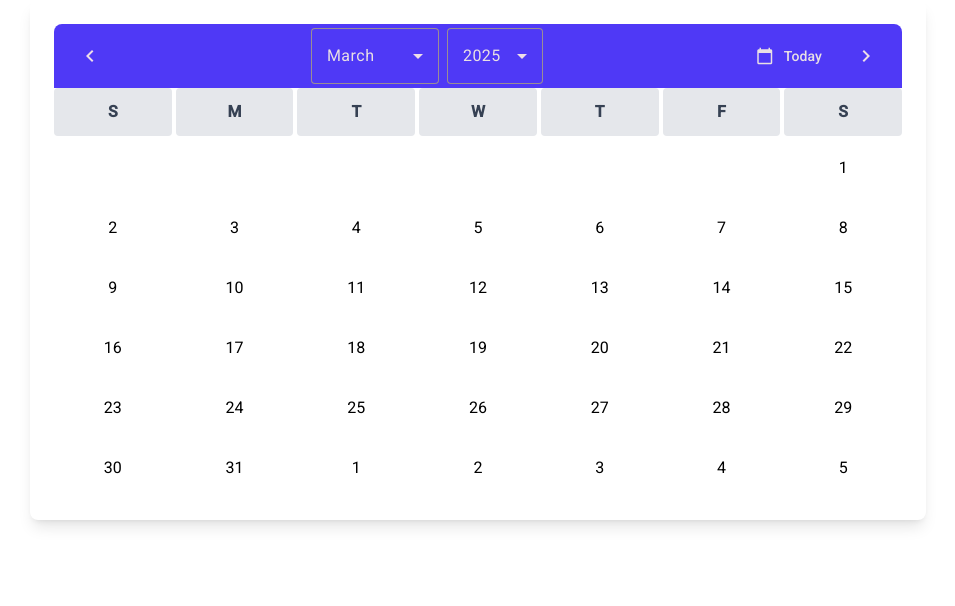
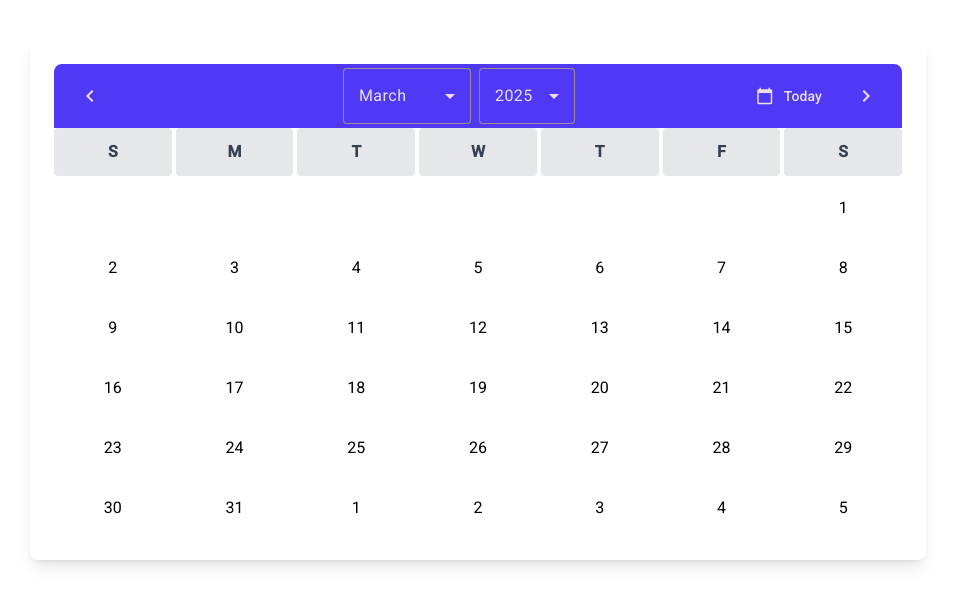
Before and after one commit to Borderliner/ng-calendar-app, an Angular app: page / in a window 1280 px wide. Shown: the top 606 px of the page, without its empty margins (162-1117 px from the left). Built offline with nearby package versions, Linux system fonts and the light colour scheme.

Commit message:
chore: slight visual change + package.json info update

```diff
--- a/src/calendar/calendar.component.html
+++ b/src/calendar/calendar.component.html
@@ -1,11 +1,11 @@
-<div class="container mx-auto p-6 max-w-4xl bg-white shadow-lg rounded-lg">
+<div class="container mx-auto p-6 mt-10 max-w-4xl bg-white shadow-lg rounded-lg">
   <!-- Toolbar -->
   <mat-toolbar class="flex! justify-between! items-center! bg-indigo-600! text-white! rounded-t-lg!">
     <button mat-icon-button (click)="changeMonth(-1)" class="hover:bg-indigo-700 transition-colors">
       <mat-icon>chevron_left</mat-icon>
     </button>
-    <div class="flex space-x-2 mt-5">
-      <mat-form-field appearance="outline" class="w-32">
+    <div class="flex space-x-2 mt-5 relative left-8">
+      <mat-form-field appearance="outline" class="w-32 bg-transparent">
         <mat-select [(ngModel)]="selectedMonth" (selectionChange)="onMonthChange($event.value)">
           <mat-option *ngFor="let month of months" [value]="month">
             {{ month }}
```
Also changed, not shown: package.json (+6 -1 lines).
